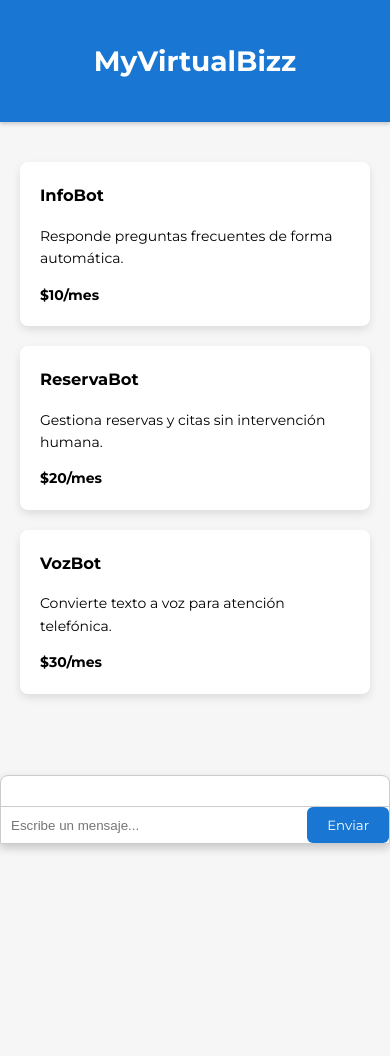
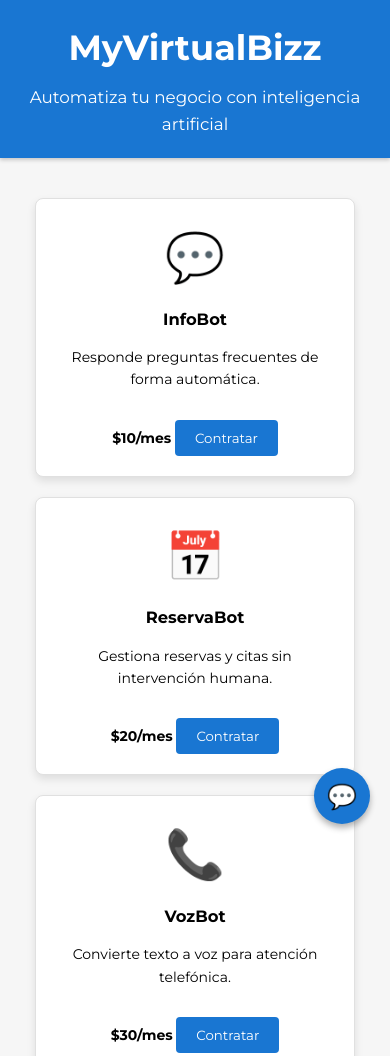
Before and after one commit to JABYLM/myvirtualbizz-landing, a plain HTML site: page index.html in a window 390 px wide. Shown: the top 1056 px of the page. Before the commit the page ends 844 px from the top, so only its background shows below. Drawn offline with Linux system fonts and the light colour scheme.

Commit message:
Resuelve conflictos en index.html y mejora estilo

```diff
--- a/index.html
+++ b/index.html
@@ -2,7 +2,9 @@
 <html lang="es">
 <head>
   <meta charset="UTF-8" />
-  <meta name="viewport" content="width=device-width, initial-scale=1.0"/>
+  <meta name="viewport" content="width=device-width, initial-scale=1" />
+  <meta name="description" content="Planes de automatización y chatbots de MyVirtualBizz" />
+  <meta name="keywords" content="chatbot, reservas, voz, InfoBot, MyVirtualBizz" />
   <title>MyVirtualBizz</title>
   <link rel="preconnect" href="https://fonts.googleapis.com">
   <link rel="preconnect" href="https://fonts.gstatic.com" crossorigin>
@@ -25,6 +27,17 @@
       padding: 30px 0;
       text-align: center;
       box-shadow: 0 2px 4px rgba(0, 0, 0, 0.2);
+      margin-bottom: 30px;
+    }
+    header h1 {
+      font-size: 2.5em;
+      margin: 0;
+    }
+    header .tagline {
+      font-weight: 400;
+      font-size: 1.2em;
+      margin-top: 8px;
+      margin-bottom: 0;
     }
     main {
       max-width: 1000px;
@@ -33,8 +46,8 @@
     }
     .plans {
       display: flex;
+      justify-content: space-between;
       flex-wrap: wrap;
-      justify-content: space-between;
       gap: 20px;
     }
     .plan {
@@ -43,9 +56,27 @@
       border-radius: 8px;
       flex: 1 1 calc(33.333% - 20px);
       box-shadow: 0 4px 8px rgba(0, 0, 0, 0.1);
+      border: 1px solid #e0e0e0;
+      text-align: center;
     }
     .plan h3 {
-      margin-top: 0;
+      margin-top: 10px;
+      margin-bottom: 10px;
+    }
+    .plan-icon {
+      font-size: 48px;
+      color: #1976d2;
+      display: block;
+      margin-bottom: 10px;
+    }
+    .plan button {
+      margin-top: 15px;
+      padding: 10px 20px;
+      border: none;
+      border-radius: 4px;
+      background: #1976d2;
+      color: #fff;
+      cursor: pointer;
     }
     button,
     #chatInput button {
@@ -70,15 +101,40 @@
       position: fixed;
       bottom: 20px;
       right: 20px;
-      width: 320px;
+      width: 400px;
+      height: 500px;
       background: #fff;
       border: 1px solid #ccc;
-      border-radius: 8px;
-      box-shadow: 0 4px 10px rgba(0, 0, 0, 0.2);
-      display: flex;
+      border-radius: 12px;
+      box-shadow: 0 4px 12px rgba(0, 0, 0, 0.15);
+      display: none;
       flex-direction: column;
       font-size: 14px;
+      overflow: hidden;
+      z-index: 1000;
     }
+    #chatbox.open {
+      display: flex;
+    }
+    #chatToggle {
+      position: fixed;
+      bottom: 20px;
+      right: 20px;
+      width: 56px;
+      height: 56px;
+      border: none;
+      border-radius: 50%;
+      background: #1976d2;
+      color: #fff;
+      font-size: 24px;
+      cursor: pointer;
+      box-shadow: 0 4px 6px rgba(0, 0, 0, 0.3);
+      display: flex;
+      align-items: center;
+      justify-content: center;
+      z-index: 1000;
+    }
+
     #chatMessages {
       padding: 15px;
       flex: 1;
@@ -86,33 +142,53 @@
       flex-direction: column;
       overflow-y: auto;
       gap: 8px;
+      scroll-behavior: smooth;
     }
     #chatMessages .message {
       padding: 8px 12px;
-      border-radius: 6px;
+      border-radius: 8px;
       max-width: 80%;
+      line-height: 1.4;
       box-shadow: 0 1px 2px rgba(0,0,0,0.1);
     }
     #chatMessages .user {
-      background: #e3f2fd;
+      background: #1976d2;
+      color: #fff;
       align-self: flex-end;
     }
     #chatMessages .bot {
-      background: #f1f1f1;
+      background: #e0e0e0;
       align-self: flex-start;
     }
     #chatInput {
       display: flex;
+      padding: 10px;
+      background: #fff;
       border-top: 1px solid #ccc;
     }
     #chatInput input {
       flex: 1;
-      padding: 10px;
-      border: none;
-      border-radius: 0 0 0 8px;
+      padding: 10px 15px;
+      border: 1px solid #ccc;
+      border-radius: 20px;
+      margin-right: 10px;
     }
     #chatInput input:focus {
       outline: none;
+      border-color: #1976d2;
+    }
+    #chatInput button {
+      padding: 10px 20px;
+      border: none;
+      border-radius: 20px;
+      background: #1976d2;
+      color: #fff;
+      cursor: pointer;
+      font-weight: bold;
+      transition: background 0.3s;
+    }
+    #chatInput button:hover {
+      background: #135ba1;
     }
     @media (max-width: 600px) {
       body {
@@ -123,17 +199,22 @@
       }
       .plans {
         flex-direction: column;
+        align-items: center;
+        margin: 20px 10px;
+        gap: 20px;
       }
       .plan {
         width: 100%;
+        max-width: 320px;
       }
       #chatbox {
         bottom: 0;
-        left: 50%;
-        right: auto;
-        transform: translateX(-50%);
+        right: 0;
+        left: 0;
         width: 100%;
-        border-radius: 8px 8px 0 0;
+        height: 100%;
+        border-radius: 0;
+        transform: none;
       }
     }
 </style>
@@ -141,24 +222,31 @@
 <body>
   <header>
     <h1>MyVirtualBizz</h1>
+    <h2 class="tagline">Automatiza tu negocio con inteligencia artificial</h2>
   </header>
 
   <main>
     <section class="plans">
       <div class="plan">
+        <span class="plan-icon">💬</span>
         <h3>InfoBot</h3>
         <p>Responde preguntas frecuentes de forma automática.</p>
         <strong>$10/mes</strong>
+        <button>Contratar</button>
       </div>
       <div class="plan">
+        <span class="plan-icon">📅</span>
         <h3>ReservaBot</h3>
         <p>Gestiona reservas y citas sin intervención humana.</p>
         <strong>$20/mes</strong>
+        <button>Contratar</button>
       </div>
       <div class="plan">
+        <span class="plan-icon">📞</span>
         <h3>VozBot</h3>
         <p>Convierte texto a voz para atención telefónica.</p>
         <strong>$30/mes</strong>
+        <button>Contratar</button>
       </div>
     </section>
   </main>
@@ -170,10 +258,17 @@
       <button type="submit">Enviar</button>
     </form>
   </div>
+  <button id="chatToggle">💬</button>
 
   <script>
     const form = document.getElementById('chatInput');
     const messages = document.getElementById('chatMessages');
+    const chatbox = document.getElementById("chatbox");
+    const toggleButton = document.getElementById("chatToggle");
+
+    toggleButton.addEventListener("click", () => {
+      chatbox.classList.toggle("open");
+    });
 
     form.addEventListener('submit', async function (e) {
       e.preventDefault();
```
